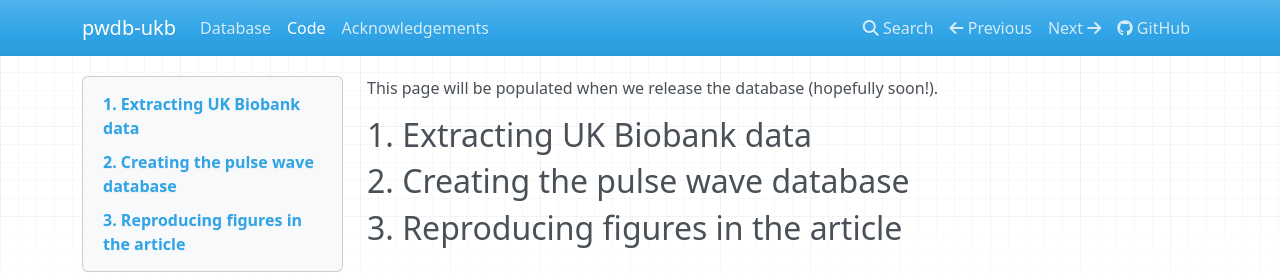
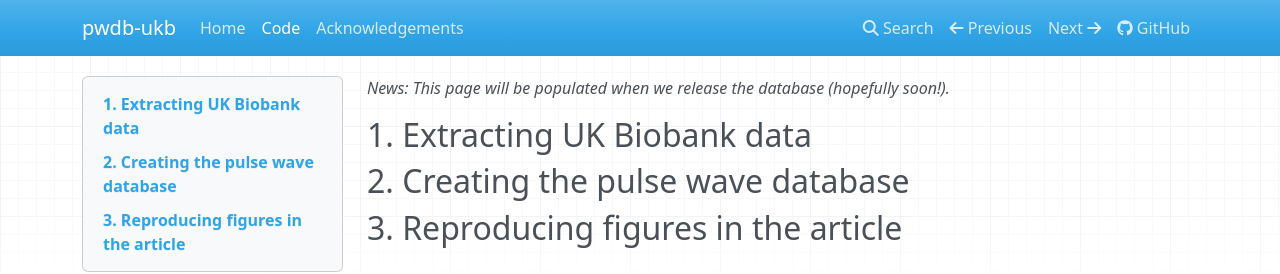
Before and after one commit to natalivanzijl/pwdb-ukb, an MkDocs documentation site: the page built from docs/code_instructions.md, in a window 1280 px wide. Shown: the top 274 px of the page. Built offline with MkDocs 1.6.1, drawn with Linux system fonts in a browser that asks for light colours; nearby versions of some CDN libraries.

Commit message:
fixing formatting issues

```diff
--- a/docs/code_instructions.md
+++ b/docs/code_instructions.md
@@ -1,4 +1,4 @@
-This page will be populated when we release the database (hopefully soon!).
+*News: This page will be populated when we release the database (hopefully soon!).*
 
 ## 1. Extracting UK Biobank data
 
--- a/mkdocs.yml
+++ b/mkdocs.yml
@@ -6,6 +6,6 @@ site_author: Natali van Zijl
 copyright: Made available under the <a href = "https://creativecommons.org/licenses/by/4.0/">CC BY 4.0 license</a>
 
 nav:
-    - 'Database': 'index.md'
+    - 'Home': 'index.md'
     - 'Code': 'code_instructions.md'
     - 'Acknowledgements': 'acknowledgements.md'
```
Also changed, not shown: docs/index.md (line endings or trailing spaces).
